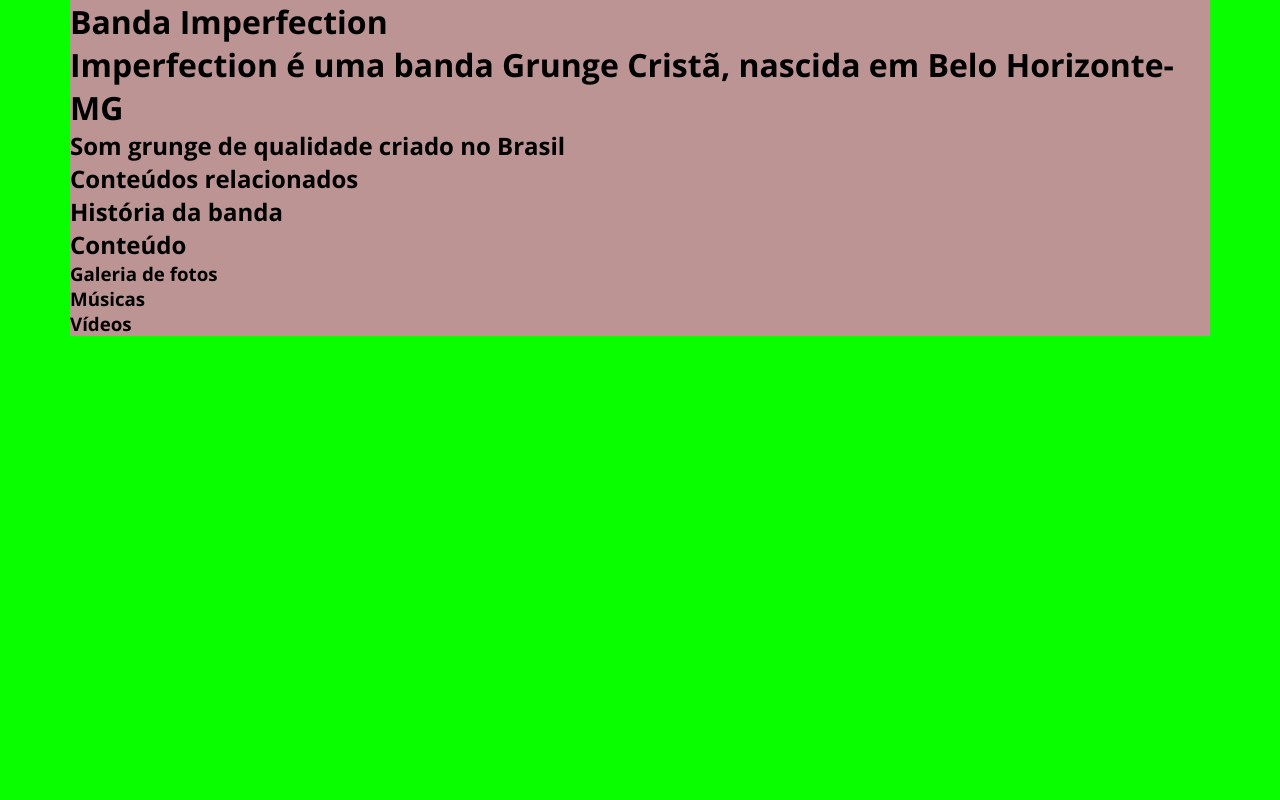
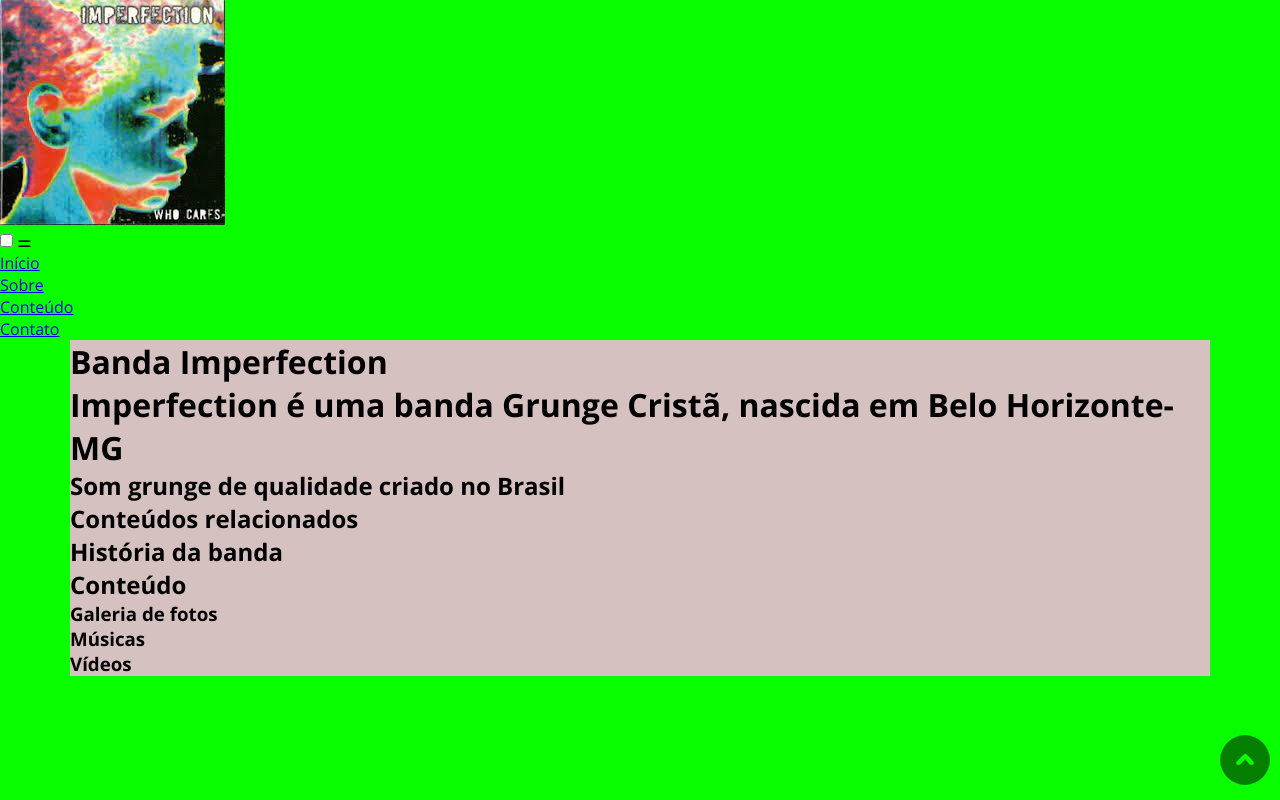
Before and after one commit to Fantasma21/imperfection, a plain HTML site: page index.html in a window 1280 px wide. Drawn offline with nearby package versions, Linux system fonts and the light colour scheme.

Commit message:
criação de hyperlinks

```diff
--- a/index.html
+++ b/index.html
@@ -1,5 +1,6 @@
 <!DOCTYPE html>
 <html lang="pt-br">
+
 <head>
     <!--metadados, palavras chaves para o buscador do google indexar o site -->
     <meta charset="UTF-8">
@@ -11,20 +12,35 @@
     <link rel="stylesheet" href="style.css">
 
 </head>
+
 <body>
     <!-- Cabeçalho -->
-    <header>
+    <header id="inicio">
         <div class="Container"></div>
+        <div id="logo">
+            <img src="img/img4.jpg" alt="hal 9000">
+        </div>
+        <nav>
+            <input type="checkbox" id="check">
+            <label for="check">&#x268c;</label>
+            <ul>
+                <li><a href="#inicio">Início</a></li>
+                <li><a href="#sobre">Sobre</a></li>
+                <li><a href="#conteudo">Conteúdo</a></li>
+                <li><a href="#contato">Contato</a></li>
+            </ul>
+
+        </nav>
     </header>
     <!-- Destaque -->
     <main>
         <div class="Container">
             <h1>Banda Imperfection</h1>
-        <h1>Imperfection é uma banda Grunge Cristã, nascida em Belo Horizonte-MG</h1>
+            <h1>Imperfection é uma banda Grunge Cristã, nascida em Belo Horizonte-MG</h1>
         </div>
     </main>
     <!-- Sobre -->
-    <section>
+    <section id="sobre">
         <div class="Container">
             <h2>Som grunge de qualidade criado no Brasil</h2>
         </div>
@@ -42,7 +58,7 @@
         </div>
     </section>
     <!-- conteúdo -->
-    <section>
+    <section id="conteudo">
         <div class="Container">
             <h2>Conteúdo</h2>
             <h3>Galeria de fotos</h3>
@@ -51,10 +67,12 @@
         </div>
     </section>
     <!-- rodapé -->
-    <footer>
+    <footer id="contato">
         <div class="Container">
         </div>
     </footer>
+    <a href="#inicio" id="topo"><img src="img/topo.png" alt="topo do site"></a>
 
 </body>
+
 </html>
--- a/style.css
+++ b/style.css
@@ -21,8 +21,15 @@
   /* Layout */
   .Container {
     margin: 0 auto;
-    background-color: rgb(189, 148, 148);
+    background-color: rgb(214, 193, 193);
   }
+
+ /* topo do site */
+ #topo {
+    position: fixed;
+    right: 10px;
+    bottom: 10px;
+ }
 
 /* Smartphone Portrait >>>>>>>>>>*/
 
```
Also changed, not shown: img/topo.png (added).
